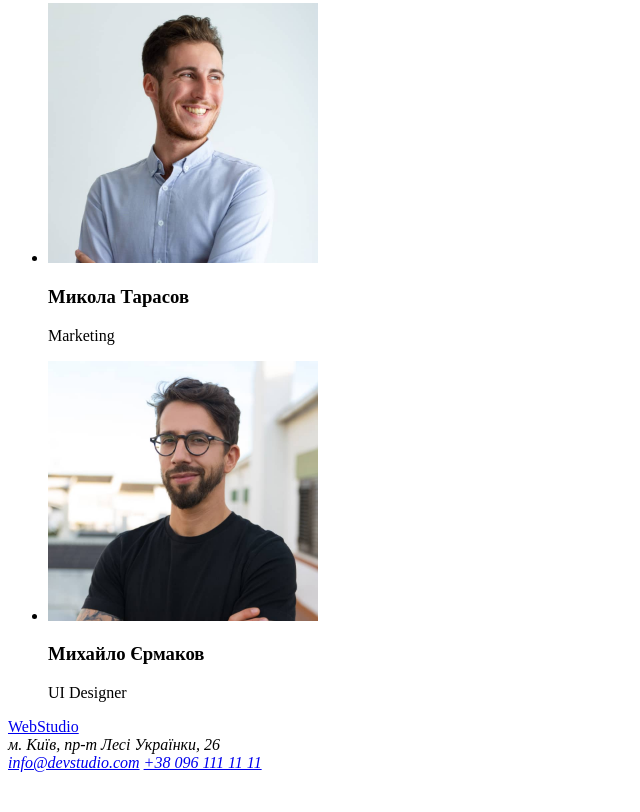
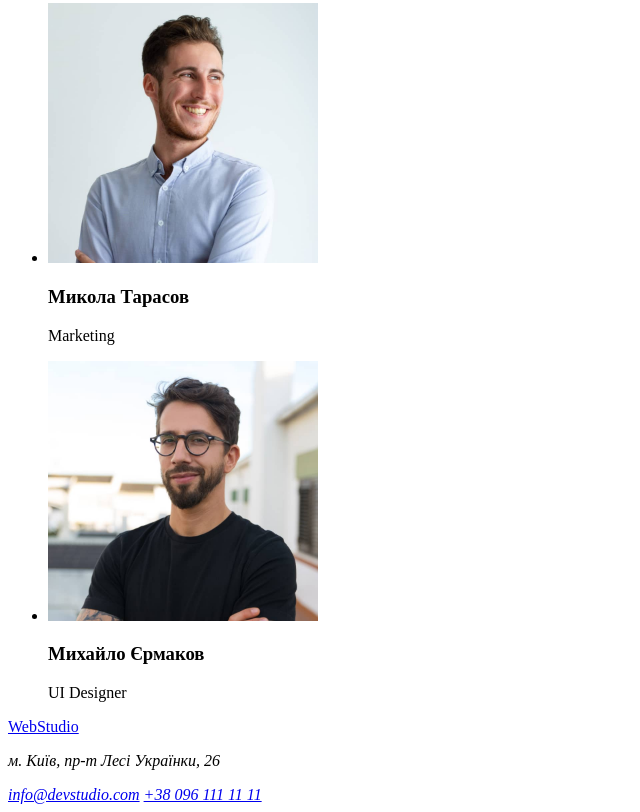
Before and after one commit to Rdk001/goit-markup-hw-01, a plain HTML site: page index.html in a window 1280 px wide. Shown: the part 2285-3097 px from the top of the page, without its empty margins (0-640 px from the left). Before the commit the page ends 3065 px from the top, so only its background shows below. Drawn offline with Linux system fonts and the light colour scheme.

Commit message:
отредактировал адрес

```diff
--- a/index.html
+++ b/index.html
@@ -141,8 +141,8 @@
     <!-- Підвал -->
     <footer>
       <a href="#">WebStudio</a>
-      <address>м. Київ, пр-т Лесі Українки, 26</address>
       <address>
+        <p>м. Київ, пр-т Лесі Українки, 26</p>
         <a href="mailto:info@devstudio.com"> info@devstudio.com</a>
         <a href="tel:+380961111111"> +38 096 111 11 11</a>
       </address>
```
